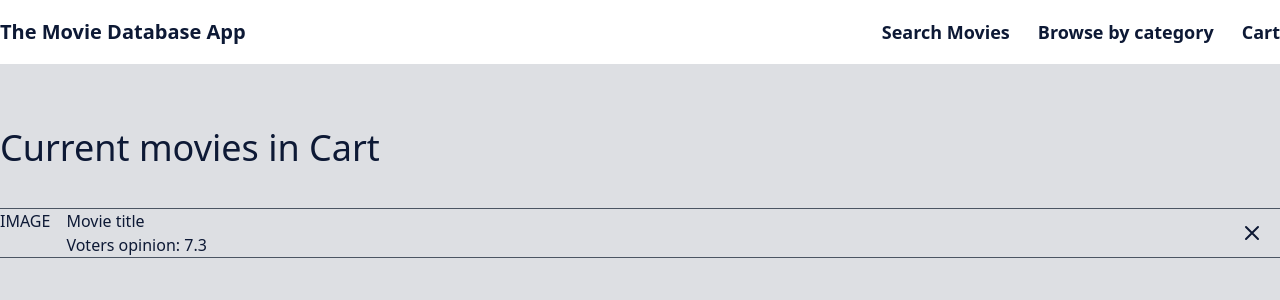
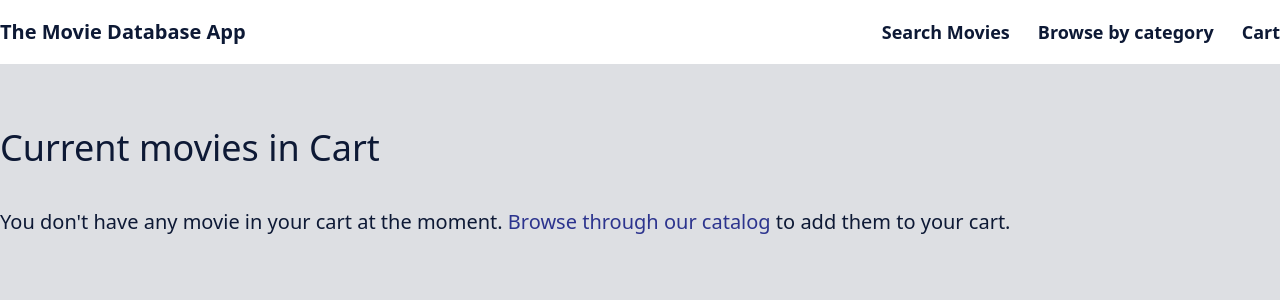
Before and after one commit to leotocca/capitole-technical-test, a Vue app: page /cart in a window 1280 px wide. Shown: the top 300 px of the page. Built offline with nearby package versions, Linux system fonts and the light colour scheme.

Commit message:
Finished the logic in the cart view to delete movies that are currently in the cart

```diff
--- a/src/pages/Cart.vue
+++ b/src/pages/Cart.vue
@@ -1,18 +1,50 @@
 <template>
-	<div class="h-full lg:h-screen w-full pt-32 pb-20 bg-navy-100">
+	<div
+		class="h-full w-full pt-32 pb-20 bg-navy-100"
+		:class="moviesInState.length <= 2 ? 'md:h-screen' : 'h-full'"
+	>
 		<div class="container mx-auto">
 			<h1 class="text-blue-900 text-2xl lg:text-4xl mb-10">
 				Current movies in Cart
 			</h1>
-			<div class="w-full border-t border-b border-gray-600 flex text-blue-900">
-				<div>IMAGE</div>
-				<div class="w-full ml-4 flex items-center">
-					<div class="flex-grow">
-						<h3>Movie title</h3>
-						<p>Voters opinion: 7.3</p>
+			<div v-if="moviesInState.length === 0">
+				<h3 class="text-blue-900 text-lg lg:text-xl">
+					You don't have any movie in your cart at the moment.
+					<router-link to="/" class="text-blue-500 inline hover:text-blue-900"
+						>Browse through our catalog</router-link
+					>
+					to add them to your cart.
+				</h3>
+			</div>
+			<div v-else class="flex flex-col items-end">
+				<div
+					v-for="(movie, index) in moviesInState"
+					:key="`movie-${index}`"
+					class="w-full border-t border-gray-400 flex text-blue-900 p-4 first:border-t-0"
+				>
+					<div>
+						<img
+							:src="`https://image.tmdb.org/t/p/w500/${movie.poster_path}`"
+							:alt="`${movie.title} - Poster image`"
+							class="mx-auto h-32 w-auto"
+						/>
 					</div>
-					<div class="mx-4 cursor-pointer"><DeleteIcon /></div>
+					<div class="w-full ml-10 flex items-center">
+						<div class="flex-grow">
+							<h3 class="font-bold">{{ movie.title }}</h3>
+							<p>Voters opinion: {{ movie.vote_average }}</p>
+						</div>
+						<div class="mx-4 cursor-pointer" @click="deleteMovie(movie)">
+							<DeleteIcon />
+						</div>
+					</div>
 				</div>
+				<button
+					disabled
+					class="border border-gray-700 bg-gray-500 text-gray-700 rounded px-10 py-3 font-bold mt-8 cursor-not-allowed"
+				>
+					Go to checkout
+				</button>
 			</div>
 		</div>
 	</div>
@@ -27,6 +59,16 @@ export default {
 	data() {
 		return {};
 	},
+	computed: {
+		moviesInState() {
+			return this.$store.state.movies;
+		},
+	},
+	methods: {
+		deleteMovie(movie) {
+			this.$store.dispatch("deleteMovie", movie);
+		},
+	},
 	mounted() {
 		console.log({ state: this.$store.state.movies });
 	},
--- a/src/pages/MovieDetail.vue
+++ b/src/pages/MovieDetail.vue
@@ -71,7 +71,7 @@ export default {
 	},
 	methods: {
 		handleAddToCart() {
-			this.$store.dispatch("commitMovies", this.movie);
+			this.$store.dispatch("commitMovie", this.movie);
 			this.buttonText = "Added to Cart!";
 			setTimeout(() => {
 				this.buttonText = "Add to Cart";
--- a/src/store/index.js
+++ b/src/store/index.js
@@ -5,15 +5,24 @@ export default new Vuex.Store({
 		movies: [],
 	},
 	mutations: {
-		addMovies(state, payload) {
+		addMovie(state, payload) {
 			state.movies = [...state.movies, payload];
+		},
+		updateState(state, payload) {
+			state.movies = payload;
 		},
 	},
 	actions: {
-		commitMovies({ state, commit }, payload) {
+		commitMovie({ state, commit }, payload) {
 			if (state.movies.findIndex((movie) => movie.id === payload.id) === -1) {
-				commit("addMovies", payload);
+				commit("addMovie", payload);
 			}
+		},
+		deleteMovie({ state, commit }, payload) {
+			const filteredState = state.movies.filter(
+				(movie) => movie.id !== payload.id
+			);
+			commit("updateState", filteredState);
 		},
 	},
 });
```
